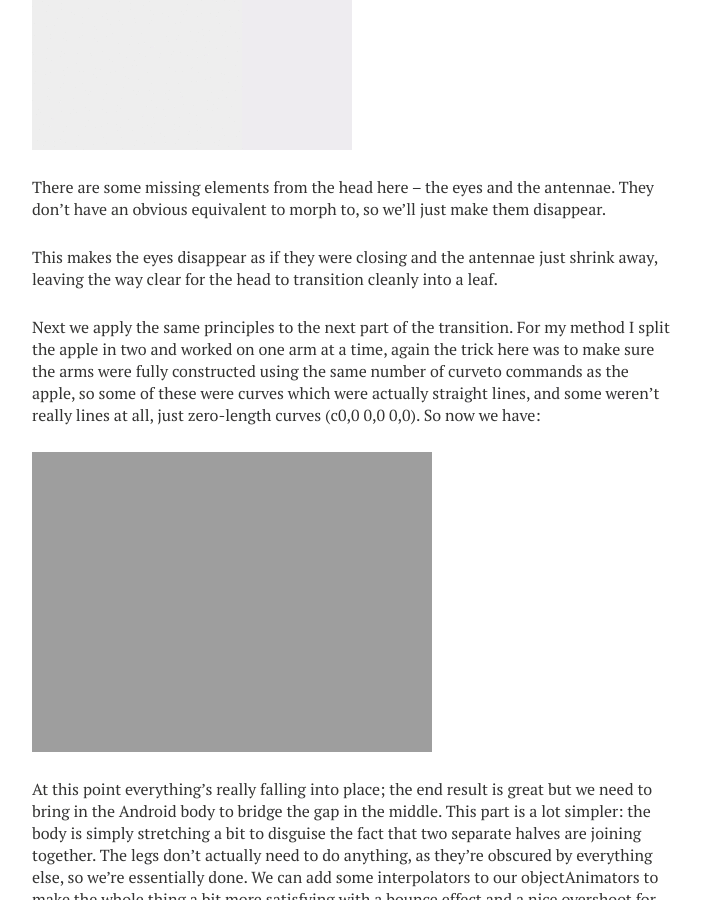
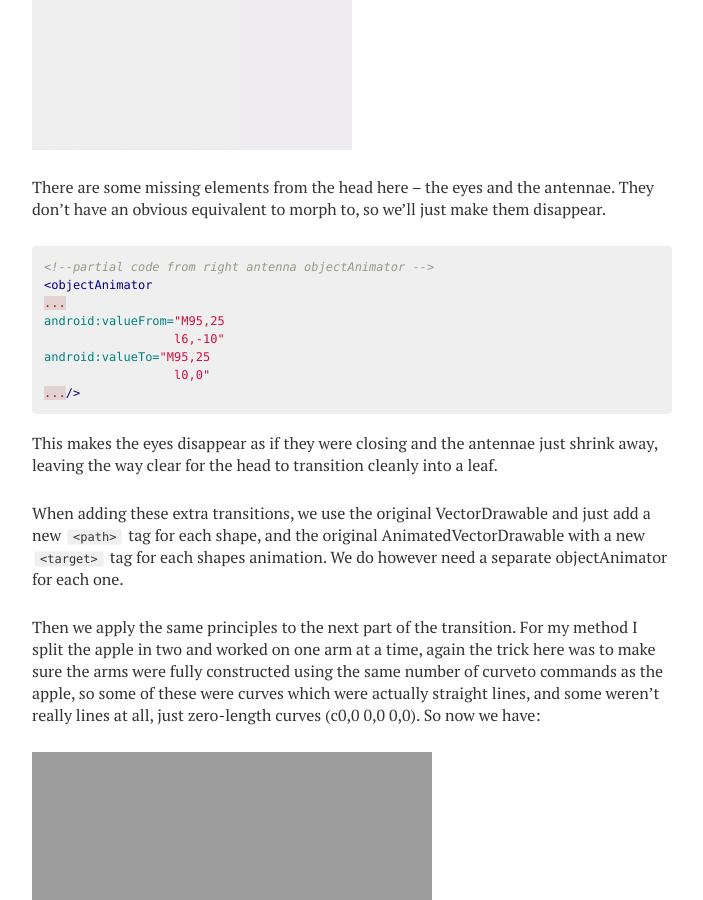
Before and after one commit to lewismcgeary/lewismcgeary.github.io, a Jekyll site: the page built from _posts/2015-10-28-animated-vector-drawable-pathMorphing.md, in a window 1280 px wide and 900 px high, scrolled down 6568 px. Shown: the whole window, without its empty margins (288-991 px from the left). Built offline with Jekyll 4.4.1, drawn with Linux system fonts in a browser that asks for light colours; nearby versions of some CDN libraries.

Commit message:
add extra detail to pathMorph article about adding extra animations

```diff
--- a/_posts/2015-10-28-animated-vector-drawable-pathMorphing.md
+++ b/_posts/2015-10-28-animated-vector-drawable-pathMorphing.md
@@ -190,9 +190,22 @@ Note that in our original VectorDrawable the path has the name “head” and in
 
 There are some missing elements from the head here – the eyes and the antennae. They don’t have an obvious equivalent to morph to, so we’ll just make them disappear.
 
+{% highlight xml %}
+<!--partial code from right antenna objectAnimator -->
+<objectAnimator
+...
+android:valueFrom="M95,25
+                  l6,-10"
+android:valueTo="M95,25
+                  l0,0"
+.../>
+{% endhighlight %}
+
 This makes the eyes disappear as if they were closing and the antennae just shrink away, leaving the way clear for the head to transition cleanly into a leaf.
 
-Next we apply the same principles to the next part of the transition. For my method I split the apple in two and worked on one arm at a time, again the trick here was to make sure the arms were fully constructed using the same number of curveto commands as the apple, so some of these were curves which were actually straight lines, and some weren’t really lines at all, just zero-length curves (c0,0 0,0 0,0). So now we have:
+When adding these extra transitions, we use the original VectorDrawable and just add a new `<path>` tag for each shape, and the original AnimatedVectorDrawable with a new `<target>` tag for each shapes animation. We do however need a separate objectAnimator for each one.
+
+Then we apply the same principles to the next part of the transition. For my method I split the apple in two and worked on one arm at a time, again the trick here was to make sure the arms were fully constructed using the same number of curveto commands as the apple, so some of these were curves which were actually straight lines, and some weren’t really lines at all, just zero-length curves (c0,0 0,0 0,0). So now we have:
 
 <figure>
   <img src="{{ site.url }}/images/pathMorphing/pathMorphing-no-body-no-legs.gif">
```
